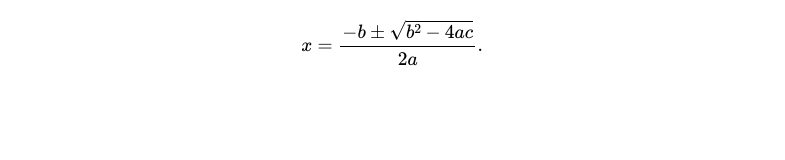
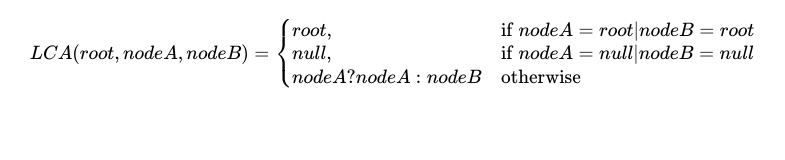
Before and after one commit to hejunfeng/hejunfeng.github.io, a plain HTML site: page index.html in a window 1280 px wide. Shown: the whole page, without its empty margins (248-1033 px from the left). Drawn offline with nearby package versions, Linux system fonts and the light colour scheme; some packages are replaced by stand-ins of ours.

Commit message:
Update index.html

```diff
--- a/index.html
+++ b/index.html
@@ -6,7 +6,11 @@
 </head>
 <body>
     <div>
-     <h3>$$ x = {-b \pm \sqrt{b^2-4ac} \over 2a}. $$</h3>
+     <h3>$$LCA(root,nodeA,nodeB) =\begin{cases}
+root, & \text{if}\ nodeA= root|nodeB=root \\
+null, & \text{if}\ nodeA=null|nodeB=null\\
+nodeA?nodeA:nodeB & \text{otherwise}
+\end{cases}$$</h3>
     </div>
 </body>
 </html>
```
